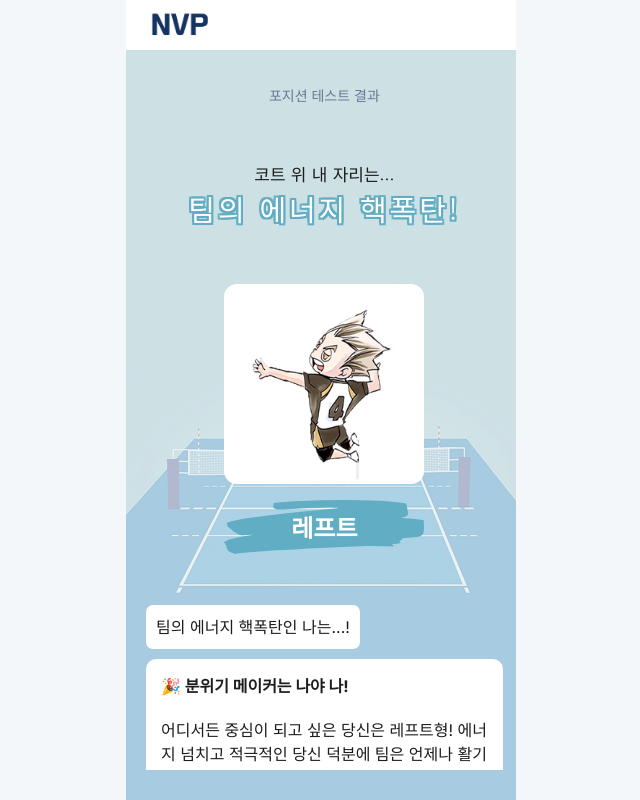
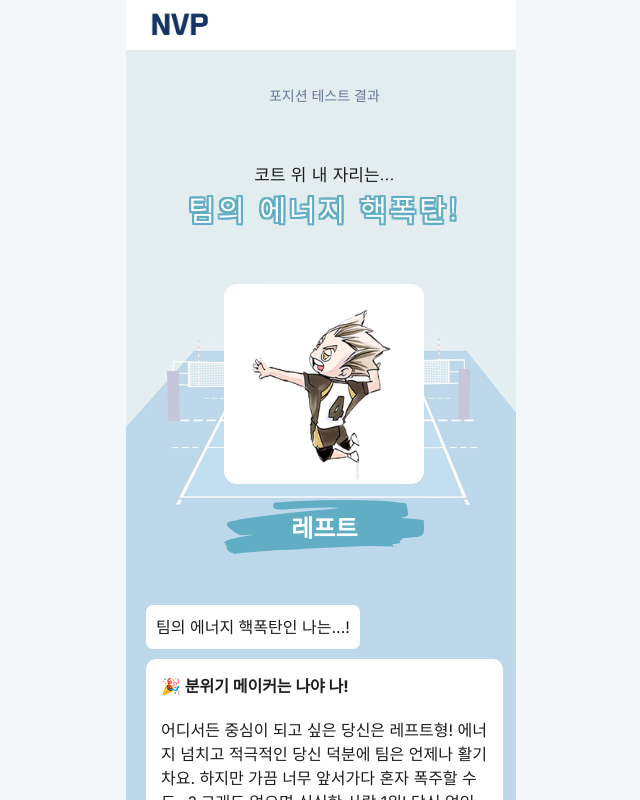
Before and after one commit to heesuuuu/nvp-test, a Next.js app: page /user/test/result in a window 1280 px wide. Shown: the top 800 px of the page, without its empty margins (319-959 px from the left). Built offline with nearby package versions, Linux system fonts and the light colour scheme; a web font is replaced by a local one.

Commit message:
[style] test result 재점검

```diff
--- a/src/app/layout.js
+++ b/src/app/layout.js
@@ -43,7 +43,7 @@ export default function RootLayout({ children }) {
           <div className="layout-inner" style={{
             backgroundColor: "var(--background)",
             width: "100%",
-            // height:"100%",
+            height:"100%",
             minHeight: "100vh",
             position: "relative"
           }}>
--- /dev/null
+++ b/src/components/common/icon/TestResult.jsx
@@ -0,0 +1,50 @@
+import React from "react";
+
+const TestResult = () => {
+    return <div></div>;
+};
+
+export default TestResult;
+
+export const Fire = () => {
+    return (
+        <svg width="12" height="16" viewBox="0 0 12 16" fill="none" xmlns="http://www.w3.org/2000/svg">
+            <path
+                d="M7.31431 1.37918C7.31269 1.32202 7.25031 1.28479 7.20122 1.31412C4.60219 2.86682 4.65033 6.76181 4.68135 7.46757C4.68369 7.52081 4.63333 7.55837 4.58512 7.53567C4.28487 7.39427 3.42458 6.86173 3.37705 5.38648C3.37521 5.32924 3.31344 5.29243 3.26417 5.32164C1.75934 6.21352 0.75 7.86079 0.75 9.68749C0.75 12.4834 3.1005 14.75 6 14.75C8.8995 14.75 11.25 12.4834 11.25 9.68749C11.25 5.62559 7.41022 4.75205 7.31431 1.37918Z"
+                stroke="white"
+                strokeWidth="1.125"
+            />
+        </svg>
+    );
+};
+
+export const Retry = () => {
+    return (
+        <svg width="18" height="18" viewBox="0 0 18 18" fill="none" xmlns="http://www.w3.org/2000/svg">
+            <path
+                d="M3.80383 5.99998C4.3571 5.0417 5.16459 4.25507 6.13703 3.72708C7.10947 3.19909 8.20898 2.9503 9.314 3.00821C10.419 3.06612 11.4865 3.42848 12.3984 4.05523C13.3103 4.68198 14.0312 5.5487 14.4813 6.55957"
+                stroke="white"
+                strokeWidth="1.125"
+                strokeLinecap="round"
+            />
+            <path
+                d="M2.4239 4.13646L2.97096 6.50611C3.06413 6.90971 3.46685 7.16135 3.87045 7.06818L6.2401 6.52112"
+                stroke="white"
+                strokeWidth="1.125"
+                strokeLinecap="round"
+            />
+            <path
+                d="M14.1962 11.9999C13.6429 12.9582 12.8354 13.7448 11.863 14.2728C10.8905 14.8008 9.79102 15.0496 8.686 14.9917C7.58098 14.9338 6.5135 14.5714 5.60158 13.9446C4.68965 13.3179 3.96881 12.4512 3.51874 11.4403"
+                stroke="white"
+                strokeWidth="1.125"
+                strokeLinecap="round"
+            />
+            <path
+                d="M15.5761 13.8633L15.029 11.4936C14.9359 11.09 14.5332 10.8384 14.1296 10.9316L11.7599 11.4786"
+                stroke="white"
+                strokeWidth="1.125"
+                strokeLinecap="round"
+            />
+        </svg>
+    );
+}
--- a/src/components/layout/rank/Rank.jsx
+++ b/src/components/layout/rank/Rank.jsx
@@ -7,7 +7,7 @@ const Rank = () => {
                 <div className="position-wrapper">
                     <div className="position-img-wrapper">
                         <div className="position">
-                            <img src="/images/Position/LeftRight.svg" alt="" />
+                            <img src="/images/Position/LeftRight.png" alt="" />
                         </div>
                         <div className="position-title">레프트</div>
                     </div>
--- a/src/scss/pattern/_c_modal.scss
+++ b/src/scss/pattern/_c_modal.scss
@@ -9,7 +9,7 @@
     top: 0;
     // left: calc(50% - 195px + 20px);
     left: 0;
-    z-index: 11;
+    z-index: 51;
     .modal-wrapper {
         background-color: var(--white);
         border-radius: 20px;
--- a/src/scss/pattern/_p_layout.scss
+++ b/src/scss/pattern/_p_layout.scss
@@ -20,7 +20,7 @@
     left: 50%;
     transform: translate(-50%);
     width: 390px;
-    z-index: 10;
+    z-index: 50;
     padding: 0 var(--content-pd);
     background-color: var(--white);
     height: 50px;
--- a/src/scss/pattern/_p_result.scss
+++ b/src/scss/pattern/_p_result.scss
@@ -1,16 +1,19 @@
 .result {
     position: relative;
     width: 100%;
-    height: 100vh;
-    z-index: 0;
+    // height: 100vh;
     padding-bottom: 80px;
+    background-image: url("/images/Items/result-background-img.jpg");
+    background-repeat: no-repeat;
+    background-size: contain;
+    background-color: #BDD8EB;
     .inner {
         display: grid;
         gap: 55px;
-        .result-top-title{
+        .result-top-title {
             text-align: center;
-            color:var(--blue-300);
-            font-size:14px;
+            color: var(--blue-300);
+            font-size: 14px;
         }
         .title-wrapper {
             position: relative;
@@ -118,19 +121,7 @@
             }
         }
     }
-    &::before {
-        content: "";
-        position: absolute;
-        top: 0;
-        left: 0;
-        width: 100%;
-        height: 100%;
-        background-image: url("/images/Items/background-img.jpg");
-        background-size: cover;
-        background-position: center;
-        opacity: 0.27;
-        z-index: -1;
-    }
+
 
     // 페이지 이동 버튼
     .page-btn-wrapper {
--- a/src/scss/styles.css
+++ b/src/scss/styles.css
@@ -693,7 +693,7 @@ html {
   position: fixed;
   top: 0;
   left: 0;
-  z-index: 11;
+  z-index: 51;
 }
 .modal-bg .modal-wrapper {
   background-color: var(--white);
@@ -744,7 +744,7 @@ html {
   left: 50%;
   transform: translate(-50%);
   width: 390px;
-  z-index: 10;
+  z-index: 50;
   padding: 0 var(--content-pd);
   background-color: var(--white);
   height: 50px;
@@ -903,9 +903,11 @@ html {
 .result {
   position: relative;
   width: 100%;
-  height: 100vh;
-  z-index: 0;
   padding-bottom: 80px;
+  background-image: url("/images/Items/result-background-img.jpg");
+  background-repeat: no-repeat;
+  background-size: contain;
+  background-color: #BDD8EB;
 }
 .result .inner {
   display: grid;
@@ -1014,19 +1016,6 @@ html {
 .result .inner .rank-wrapper .rank-title {
   color: var(--blue-300);
   text-align: center;
-}
-.result::before {
-  content: "";
-  position: absolute;
-  top: 0;
-  left: 0;
-  width: 100%;
-  height: 100%;
-  background-image: url("/images/Items/background-img.jpg");
-  background-size: cover;
-  background-position: center;
-  opacity: 0.27;
-  z-index: -1;
 }
 .result .page-btn-wrapper {
   flex-direction: column;
```
Also changed, not shown: src/app/user/test/result/page.jsx (+13 -53 lines), src/scss/pattern/_p_header.scss (+4 -4 lines), public/images/Items/result-background-img.jpg (added), 1 other file (tests, documents, lock files or other folders).
